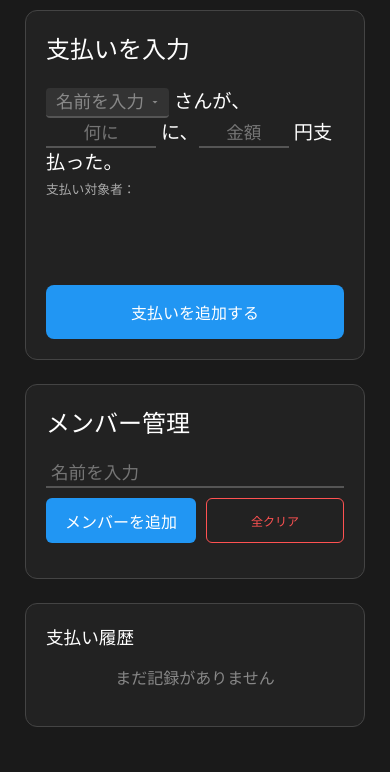
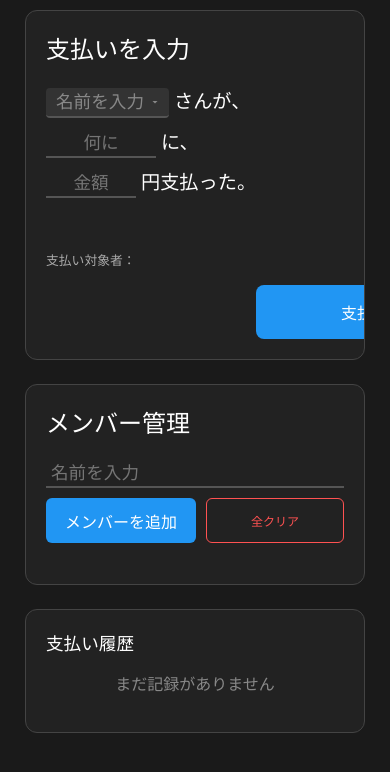
Before and after one commit to Mishima-Hiromi/split-bills-app, a React (Vite) app: page / in a window 390 px wide. Shown: the top 772 px of the page. Built offline with nearby package versions, Linux system fonts and the light colour scheme.

Commit message:
レイアウトを調整

```diff
--- a/src/components/HistoryList.jsx
+++ b/src/components/HistoryList.jsx
@@ -57,7 +57,7 @@ function HistoryList({ isMobile, payments, onDelete }) {
         style={{
           display: "flex",
           flexDirection: "column",
-          height: payments.length <= 3 ? "auto" : isMobile ? "100px" : "300px",
+          height: payments.length <= 3 ? "auto" : isMobile ? "300px" : "300px",
           overflowY: "auto",
         }}
       >
--- a/src/components/PaymentForm.jsx
+++ b/src/components/PaymentForm.jsx
@@ -86,9 +86,14 @@ function PaymentForm({
           marginTop: "0px",
           marginBottom: "10px",
           fontSize: "1.2rem",
-          maxHeight: "50px",
+          display: "flex",
+          flexDirection: isMobile ? "column" : "row",
+          alignItems: isMobile ? "flex-start" : "center",
+          gap: isMobile ? "10px" : "0px",
+          flexWrap: "wrap",
         }}
       >
+        <div>
           {/* 誰が */}
           <select
             style={getSelectStyle(payWho === "")}
@@ -113,7 +118,8 @@ function PaymentForm({
             ))}
           </select>
           <span> さんが、</span>
-
+        </div>
+        <div>
           {/* 何に */}
           <input
             style={{ ...inputStyle, width: "100px", textAlign: "center" }}
@@ -122,7 +128,8 @@ function PaymentForm({
             onChange={(e) => setPayTitle(e.target.value)}
           />
           <span> に、</span>
-
+        </div>
+        <div>
           {/* いくら */}
           <input
             type="number"
@@ -133,9 +140,10 @@ function PaymentForm({
           />
           <span> 円支払った。</span>
         </div>
+      </div>
 
-      <div style={{ marginBottom: "20px", marginTop: "20px" }}>
-        <p style={{ fontSize: "0.8rem", color: "#aaa", marginBottom: "8px" }}>
+      <div style={{ marginBottom: "20px", marginTop: "30px" }}>
+        <p style={{ fontSize: "0.8rem", color: "#aaa", marginBottom: "1px" }}>
           支払い対象者：
         </p>
         <div
```
Lines whose indentation alone changed are shown as unchanged.
